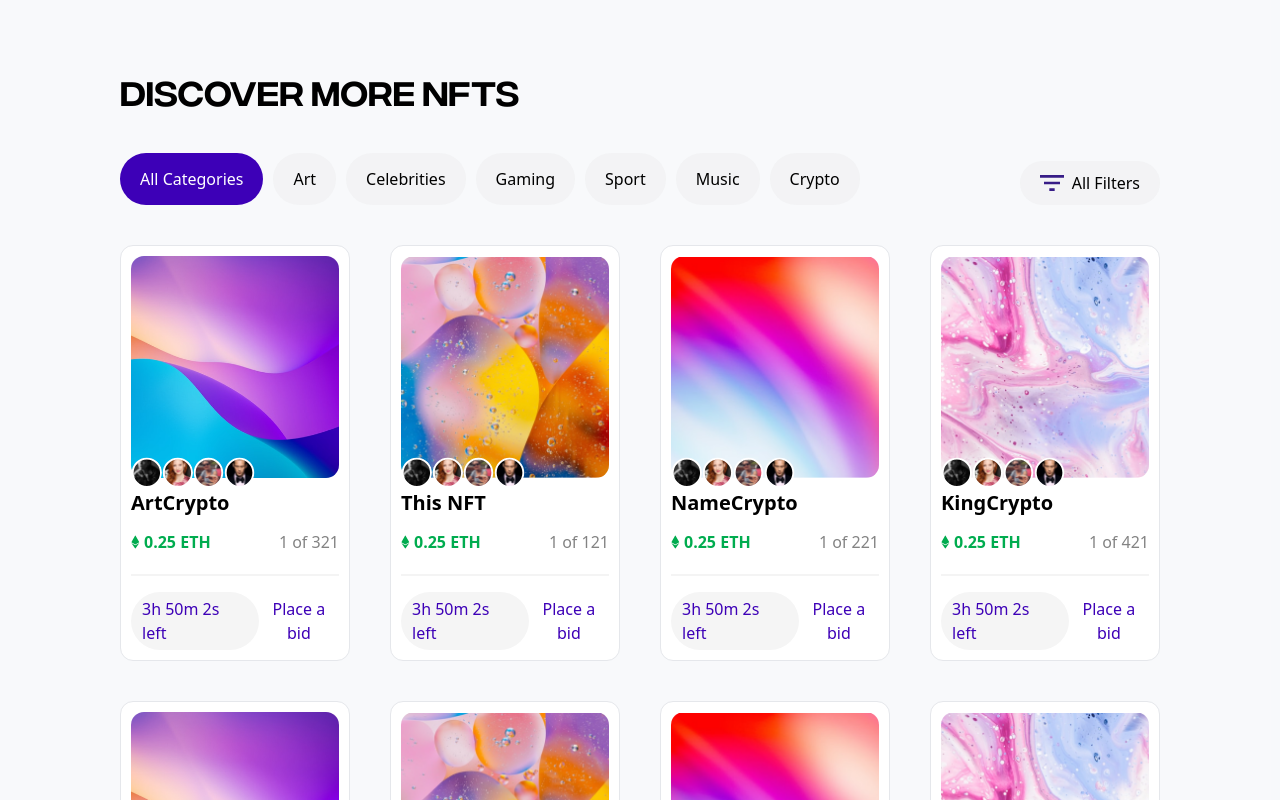
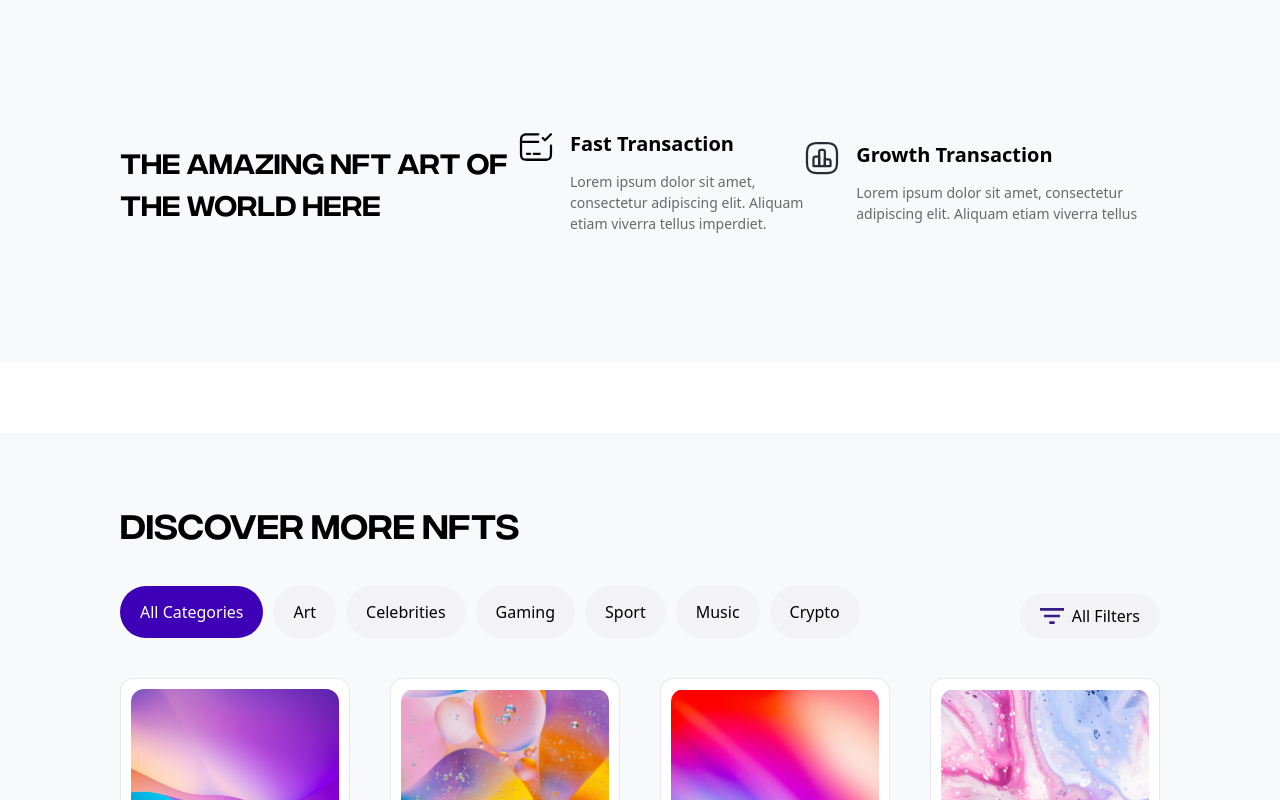
Before and after one commit to amin-ruhul/NFT-landing-page, a Next.js app: page / in a window 1280 px wide. Shown: the top 800 px of the page. Built offline with nearby package versions, Linux system fonts and the light colour scheme.

Commit message:
Design branding section

```diff
--- /dev/null
+++ b/components/data-display/branding/index.jsx
@@ -0,0 +1,46 @@
+import Image from "next/image";
+import React from "react";
+
+function Branding() {
+  return (
+    <section className="px-[30px] lg:px-[120px] bg-[#d9e0ec33] py-[8.063rem] flex flex-col lg:flex-row items-center justify-between space-y-[3rem] lg:space-y-0">
+      <h1 className="text-[1.75rem] font-integral max-w-[24.875rem]">
+        The amazing NFT art of the world here
+      </h1>
+
+      <article className="flex items-start space-x-[1rem]">
+        <Image
+          src="/assets/icons/card-tick-1.svg"
+          width={36}
+          height={36}
+          alt="card-tick"
+        />
+        <div>
+          <p className="text-[1.25rem] font-bold">Fast Transaction</p>
+          <p className="text-[#696969] text-[0.875rem] mt-[0.75rem] max-w-[15rem]">
+            Lorem ipsum dolor sit amet, consectetur adipiscing elit. Aliquam
+            etiam viverra tellus imperdiet.
+          </p>
+        </div>
+      </article>
+
+      <article className="flex items-start space-x-[1rem]">
+        <Image
+          src="/assets/icons/chart.svg"
+          width={36}
+          height={36}
+          alt="chart"
+        />
+        <div>
+          <p className="text-[1.25rem] font-bold">Growth Transaction</p>
+          <p className="text-[#696969] text-[0.875rem] mt-[0.75rem] max-w-[19.438rem]">
+            Lorem ipsum dolor sit amet, consectetur adipiscing elit. Aliquam
+            etiam viverra tellus
+          </p>
+        </div>
+      </article>
+    </section>
+  );
+}
+
+export default Branding;
--- a/pages/index.js
+++ b/pages/index.js
@@ -4,12 +4,15 @@ import HeroSection from "@/components/data-display/hero-section";
 import CryptoCard from "@/components/data-display/card/crypto-card";
 import MoreCryptoSection from "@/components/data-display/more-crypto-section";
 import Footer from "@/components/footer";
+import Branding from "@/components/data-display/branding";
 
 function Home() {
   return (
     <>
       {/* <NavBar />
       <HeroSection /> */}
+      <Branding />
+      <div className="h-[70px]"></div>
       <MoreCryptoSection />
       <Footer />
     </>
```
Also changed, not shown: public/assets/icons/card-tick-1.svg (added), public/assets/icons/chart.svg (added).
